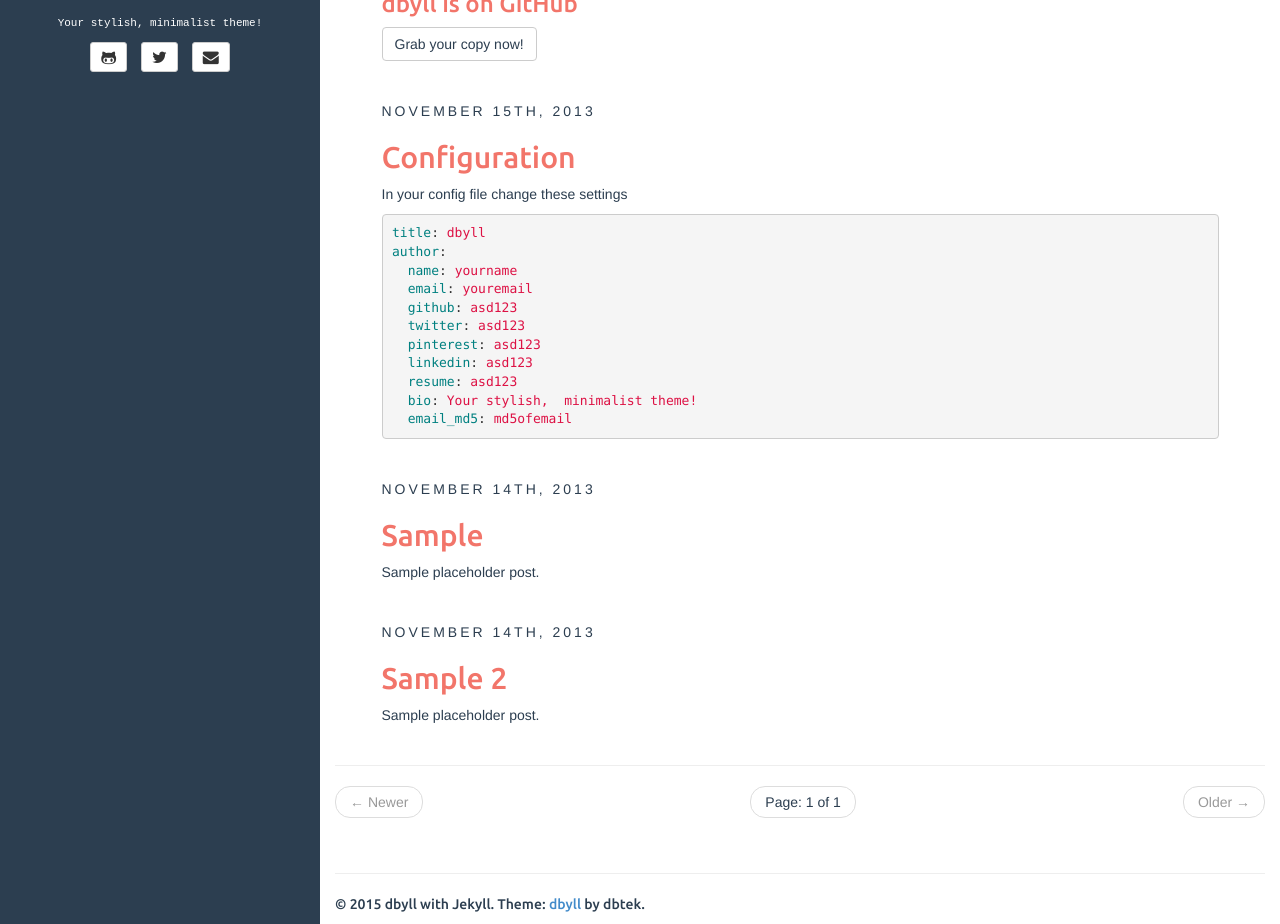
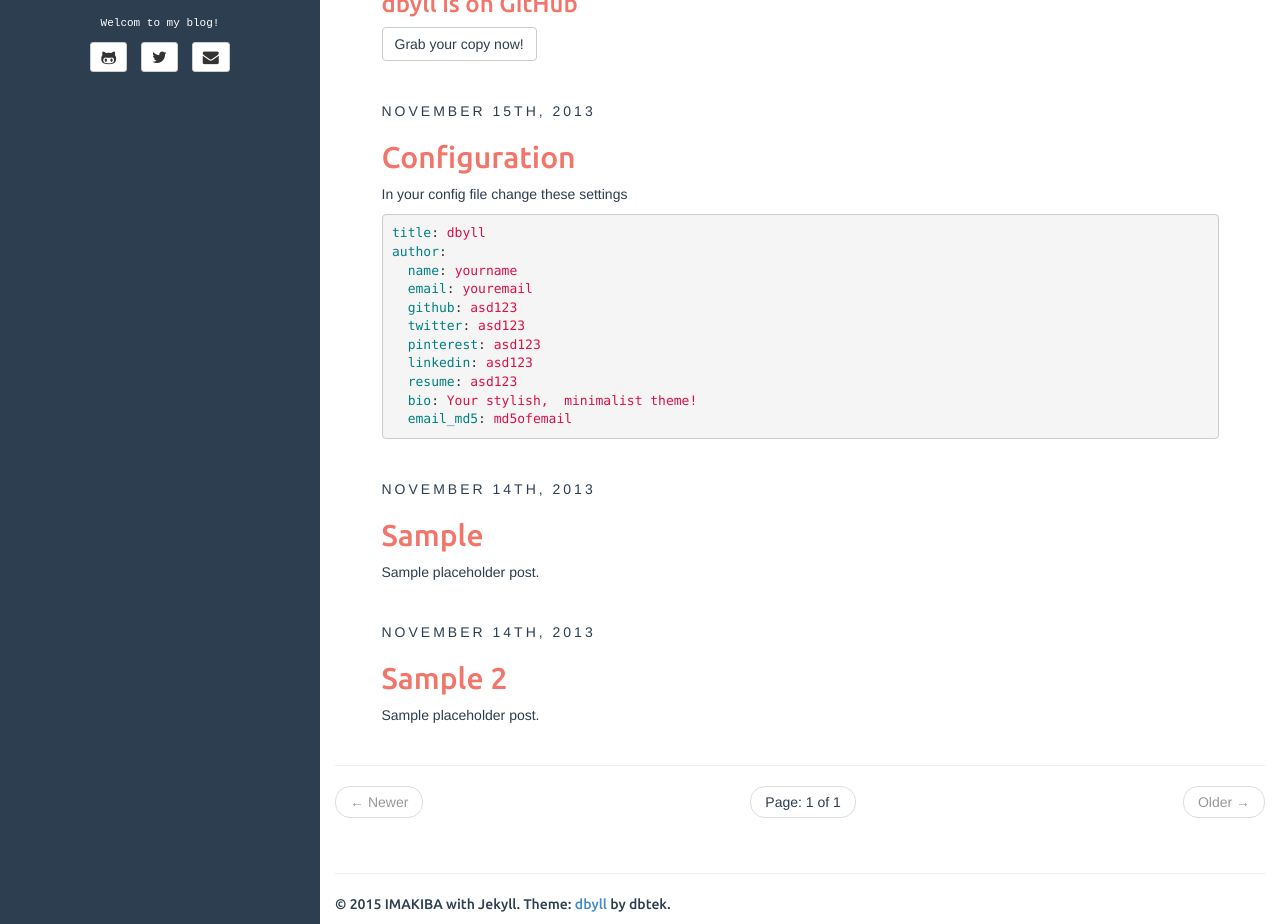
Before and after one commit to lengyue524/lengyue524.github.io, a Jekyll site: the page built from index.html, in a window 1280 px wide and 1206 px high, cut to the strip 282-1206 px from the top of the window. Built offline with Jekyll 4.4.1, drawn with Linux system fonts in a browser that asks for light colours; the list of posts is cut into pages by our own code.

Commit message:
change config

```diff
--- a/_config.yml
+++ b/_config.yml
@@ -17,14 +17,14 @@ defaults:
 
 description: Stylish Jekyll Theme
 author:
-  name: dbyll
-  email: dbyll@ismaildemirbilek.com
-  github: dbtek
-  twitter: dbtek
-  pinterest: asd123
-  linkedin: asd123
-  bio: Your stylish, minimalist theme!
-  email_md5: 726351295ec82e145928582f595aa3aa
+  name: IMAKIBA
+  email: lengyue524@gmail.com
+  github: lengyue524
+  twitter: lengyue524
+#  pinterest: asd123
+#  linkedin: asd123
+  bio: Welcom to my blog!
+  email_md5: 43ee7f8f8ce022f53e3a2807f1ab7ada
 
 rss_path: feed.xml
 categories_path: categories.html
```
